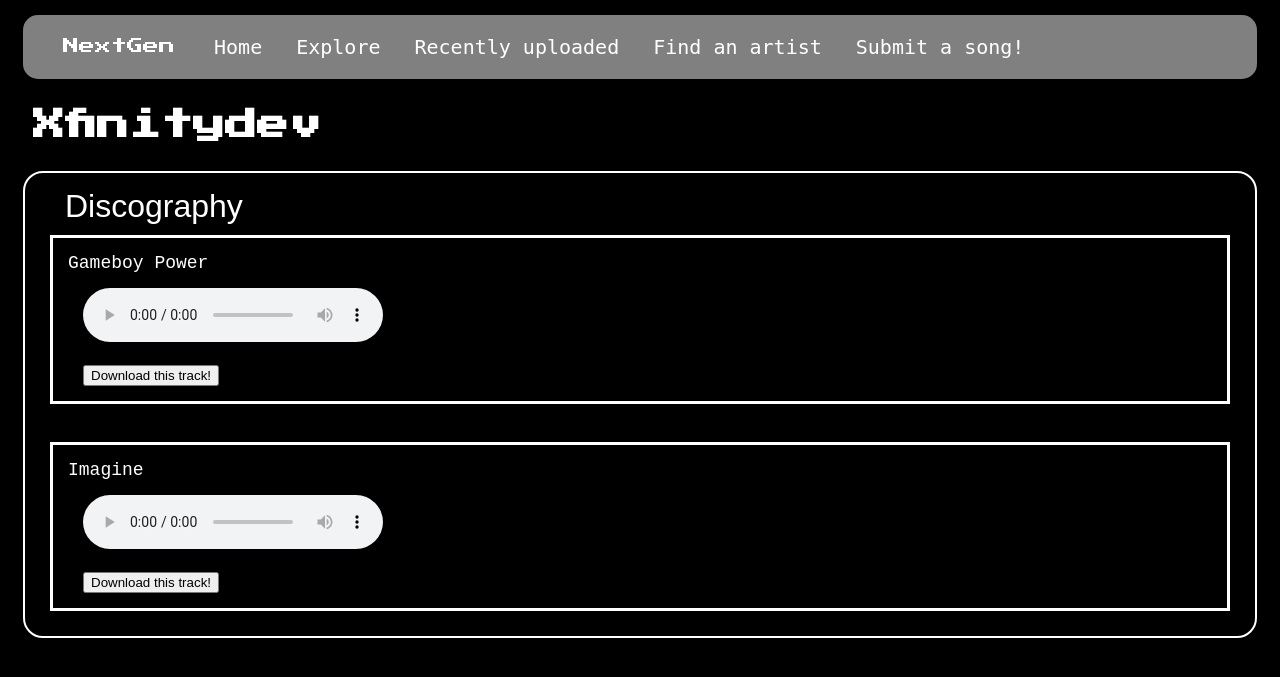
After one commit to xfinitywebdev/nextgenmusic, a PHP site: page /portal/Music/xfinitydev/xfinitydev.html in a window 1280 px wide. The commit adds this page. Shown: the top 677 px of the page. Run offline with PHP 8.4, Linux system fonts and the light colour scheme.

Commit message:
Add files via upload

```diff
--- /dev/null
+++ b/external/artist_page.css
@@ -0,0 +1,12 @@
+#subheading {
+    color: white;
+    font-size: xx-large;
+    font-family: Arial, Helvetica, sans-serif;
+    margin: 10px;
+    padding: 15px;
+}
+
+#head-title {
+    margin: 10px;
+    padding: 15px;
+}
--- a/external/main.css
+++ b/external/main.css
@@ -45,8 +45,61 @@ h2 {
     font-family: 'Press Start 2P', Courier, monospace;
 }
 
+h3 {
+    color: white;
+    font-family: 'Press Start 2P', Courier, monospace;
+}
+
+h1 {
+    color: white;
+    font-family: 'Press Start 2P', Courier, monospace;
+}
+
 p {
     color: white;
     font-family: Arial, Helvetica, sans-serif;
     font-size: large;
 }
+
+#music-mode {
+    border: 3px solid white;
+    padding: 15px;
+    margin: 10px;
+}
+
+details {
+    color: white;
+    font-family: 'Courier New', Courier, monospace;
+    font-size: large;
+    font: bold;
+    cursor: pointer;
+}
+
+#style-dis-in {
+    background: none;
+    transition: none;
+    padding: 0;
+    border: none;
+}
+
+#track-card {
+    border: 3px solid white;
+    margin: 10px;
+    padding: 15px;
+}
+
+#artist-name-track {
+    margin: 0;
+    padding: 0;
+    color: white;
+    font-family: 'Courier New', Courier, monospace;
+    font-size: large;
+}
+
+audio {
+    margin: 15px;
+}
+
+button {
+    cursor: pointer;
+}
--- /dev/null
+++ b/portal/Music/xfinitydev/xfinitydev.html
@@ -0,0 +1,44 @@
+<!DOCTYPE html>
+<html lang="en">
+<head>
+    <meta charset="UTF-8">
+    <meta name="viewport" content="width=device-width, initial-scale=1.0">
+    <title>Xfinitydev - NextGen</title>
+    <link rel="stylesheet" href="/external/main.css">
+    <link rel="stylesheet" href="/external/artist_page.css">
+</head>
+<body>
+    <nav>
+        <span id="title-nav">NextGen</span>
+        <a href="/index.html">Home</a>
+        <a href="/portal/explore.html">Explore</a>
+        <a href="/portal/recents.html">Recently uploaded</a>
+        <a href="/portal/artists.html">Find an artist</a>
+        <a href="/portal/File Summision Form/send-audio.html">Submit a song!</a>
+    </nav>
+    <div class="container">
+        <div class="input-cmd">
+            <div id="artist-card">
+                <h1 id="head-title">Xfinitydev</h1>
+                <section id="artist-releases">
+                    <span id="subheading">Discography</span>
+                    <div id="track-card">
+                        <span id="artist-name-track">Gameboy Power</span><br>
+                        <audio controls controlslist="nodownload">
+                            <source src="/portal/Music/xfinitydev/Gameboy Power/Gameboy Power.mp3" type="audio/mp3">
+                        </audio><br>
+                        <a href="/portal/Music/xfinitydev/Gameboy Power/Gameboy Power.mp3" id="style-dis-in" download><button title="Click to download the track!">Download this track!</button></a>
+                    </div><br>
+                    <div id="track-card">
+                        <span id="artist-name-track">Imagine</span><br>
+                        <audio controls controlslist="nodownload">
+                            <source src="/portal/Music/xfinitydev/Imagine/Imagine (NES Instrumental Mix).mp3" type="audio/mp3">
+                        </audio><br>
+                        <a href="/portal/Music/xfinitydev/Imagine/Imagine (NES Instrumental Mix).mp3" id="style-dis-in" download><button title="Click to download the track!">Download this track!</button></a>
+                    </div>
+                </section>
+            </div>
+        </div>
+    </div>
+</body>
+</html>
```
Also changed, not shown: portal/artists.html (+25 -0 lines), portal/explore.html (+39 -0 lines), portal/recents.html (+36 -0 lines), 1 other file.
